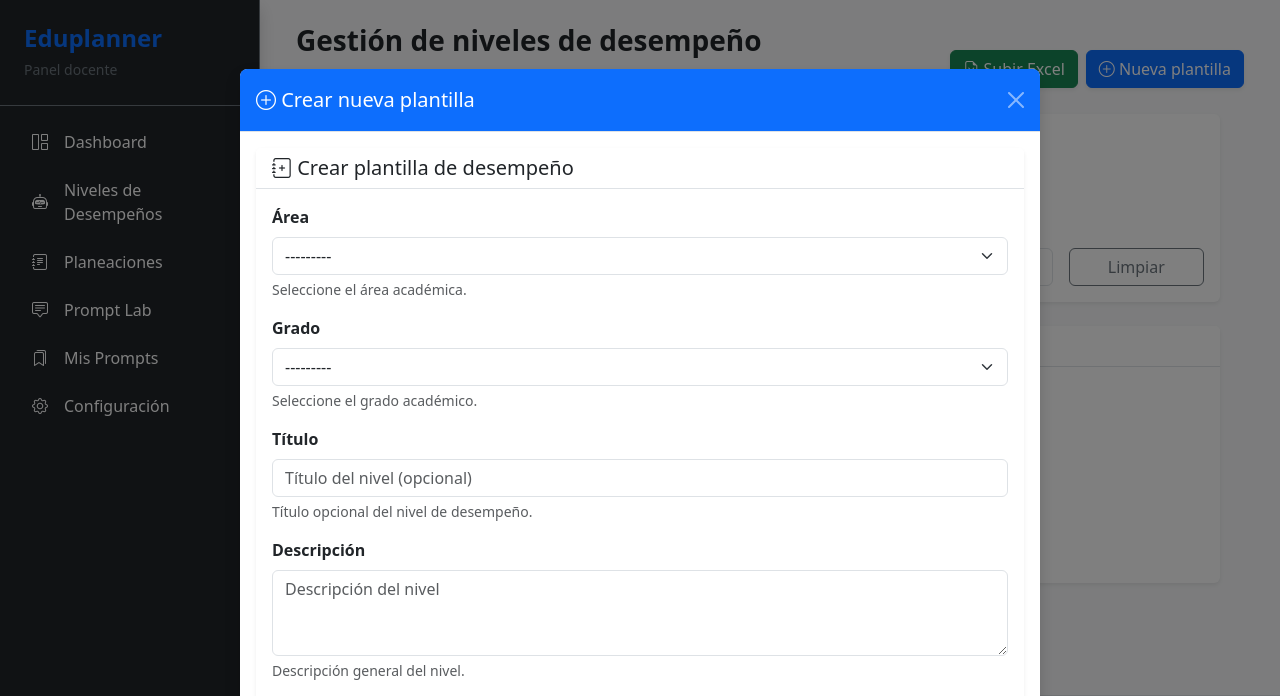
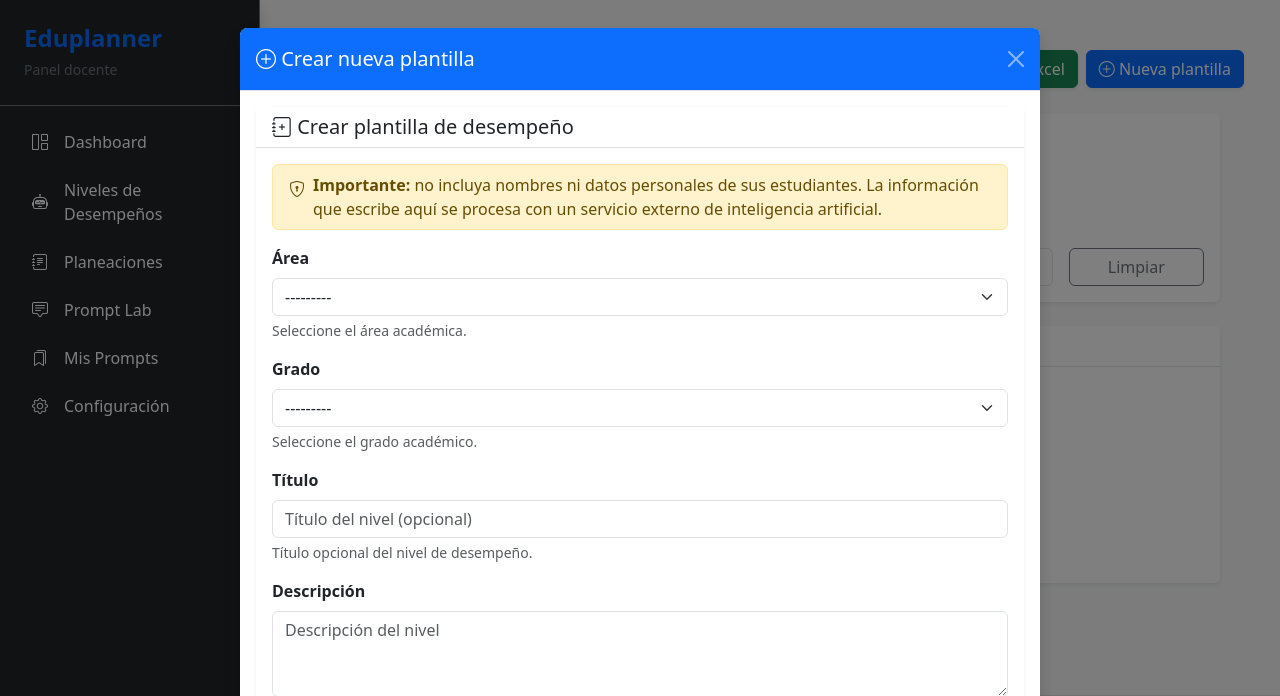
Before and after one commit to juangzj/eduplanner1.0, a Django app: page /levels/ in a window 1280 px wide, after a click on "Nueva plantilla". Shown: the top 696 px of the page. Run offline with Django 5.2, Linux system fonts and the light colour scheme; the visitor is signed in with stand-in values (Sample User, id 1); data that the repository does not hold is empty; some libraries are stand-ins or nearby versions.

Commit message:
add aviso_datos component to forms for user data privacy warnings

```diff
--- a/apps/levels/templates/levels/class_planning_create_form.html
+++ b/apps/levels/templates/levels/class_planning_create_form.html
@@ -25,6 +25,8 @@
 
         <form method="post" data-ai-loading="Generando la planeación de clase con IA...">
             {% csrf_token %}
+
+            {% include "components/aviso_datos.html" %}
 
             {% if form.non_field_errors %}
                 <div class="alert alert-danger py-2">
--- a/apps/levels/templates/levels/class_planning_excel_upload_page.html
+++ b/apps/levels/templates/levels/class_planning_excel_upload_page.html
@@ -28,6 +28,8 @@
                         La IA leerá el Excel e identificará qué información corresponde a cada campo. Los datos se cargarán en el formulario de planeación para que la revise y edite antes de generarla con IA.
                     </div>
 
+                    {% include "components/aviso_datos.html" with tipo="excel" %}
+
                     <form method="post" enctype="multipart/form-data" data-ai-loading="La IA está leyendo el Excel y llenando el formulario...">
                         {% csrf_token %}
                         <input type="hidden" name="template" value="{{ template_id }}">
--- a/apps/levels/templates/levels/create_performance_level.html
+++ b/apps/levels/templates/levels/create_performance_level.html
@@ -11,6 +11,8 @@
 
         <form method="POST">
             {% csrf_token %}
+
+            {% include "components/aviso_datos.html" %}
 
             {% if form.non_field_errors %}
                 <div class="alert alert-danger">
--- a/apps/levels/templates/levels/excel_upload_page.html
+++ b/apps/levels/templates/levels/excel_upload_page.html
@@ -28,6 +28,8 @@
                         La IA leerá el Excel e identificará qué información corresponde a cada campo. Los datos se cargarán en el formulario de la plantilla para que los revise y edite antes de guardarla.
                     </div>
 
+                    {% include "components/aviso_datos.html" with tipo="excel" %}
+
                     <form method="post" enctype="multipart/form-data" data-ai-loading="La IA está leyendo el Excel y llenando el formulario...">
                         {% csrf_token %}
 
--- a/apps/prompt_lab/templates/prompt_lab/prompt_create_form.html
+++ b/apps/prompt_lab/templates/prompt_lab/prompt_create_form.html
@@ -75,6 +75,8 @@
         <form method="post" data-ai-loading="Evaluando tu prompt con IA...">
             {% csrf_token %}
 
+            {% include "components/aviso_datos.html" %}
+
             {% if missing_fields %}
                 <div class="alert alert-danger py-2">
                     Campos obligatorios faltantes: {{ missing_fields|join:", " }}
--- a/apps/prompt_lab/templates/prompt_lab/prompt_excel_upload_page.html
+++ b/apps/prompt_lab/templates/prompt_lab/prompt_excel_upload_page.html
@@ -28,6 +28,8 @@
                         La IA leerá el Excel e identificará qué información corresponde a cada campo. Los datos se cargarán en el formulario del prompt para que los revise y edite antes de generarlo.
                     </div>
 
+                    {% include "components/aviso_datos.html" with tipo="excel" %}
+
                     <form method="post" enctype="multipart/form-data" data-ai-loading="La IA está leyendo el Excel y llenando el formulario...">
                         {% csrf_token %}
 
--- a/apps/prompt_lab/templates/prompt_lab/prompt_refinement_form.html
+++ b/apps/prompt_lab/templates/prompt_lab/prompt_refinement_form.html
@@ -6,6 +6,8 @@
         <form method="post" data-ai-loading="Evaluando el refinamiento con IA...">
             {% csrf_token %}
             <input type="hidden" name="action" value="refine">
+
+            {% include "components/aviso_datos.html" %}
 
             {% if missing_fields %}
                 <div class="alert alert-danger py-2">
--- /dev/null
+++ b/templates/components/aviso_datos.html
@@ -0,0 +1,10 @@
+<div class="alert alert-warning py-2 d-flex align-items-start" role="alert">
+    <i class="bi bi-shield-lock me-2 mt-1"></i>
+    <span>
+        {% if tipo == "excel" %}
+            <strong>Importante:</strong> antes de subir el archivo, verifique que no contenga nombres ni datos personales de estudiantes. El contenido del Excel se procesa con un servicio externo de inteligencia artificial.
+        {% else %}
+            <strong>Importante:</strong> no incluya nombres ni datos personales de sus estudiantes. La información que escribe aquí se procesa con un servicio externo de inteligencia artificial.
+        {% endif %}
+    </span>
+</div>
```
